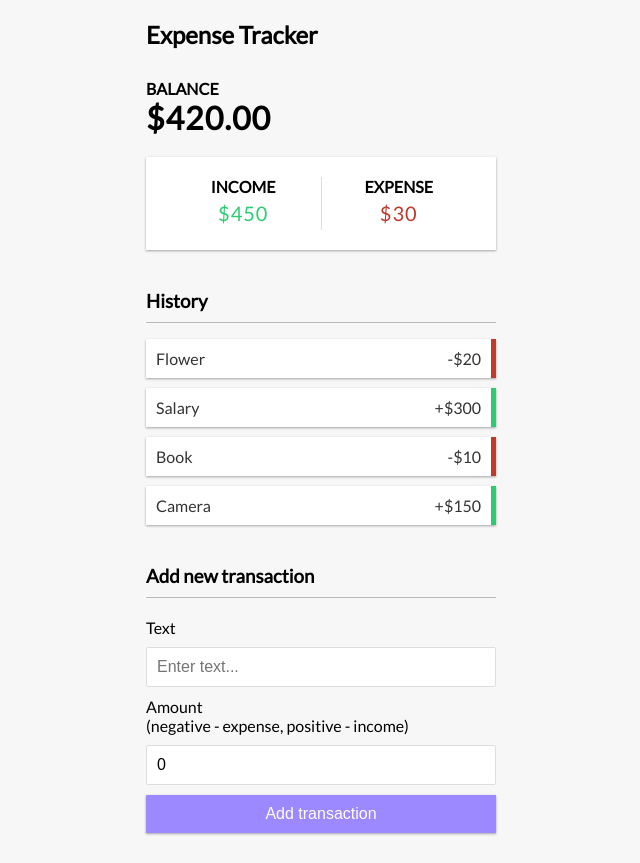
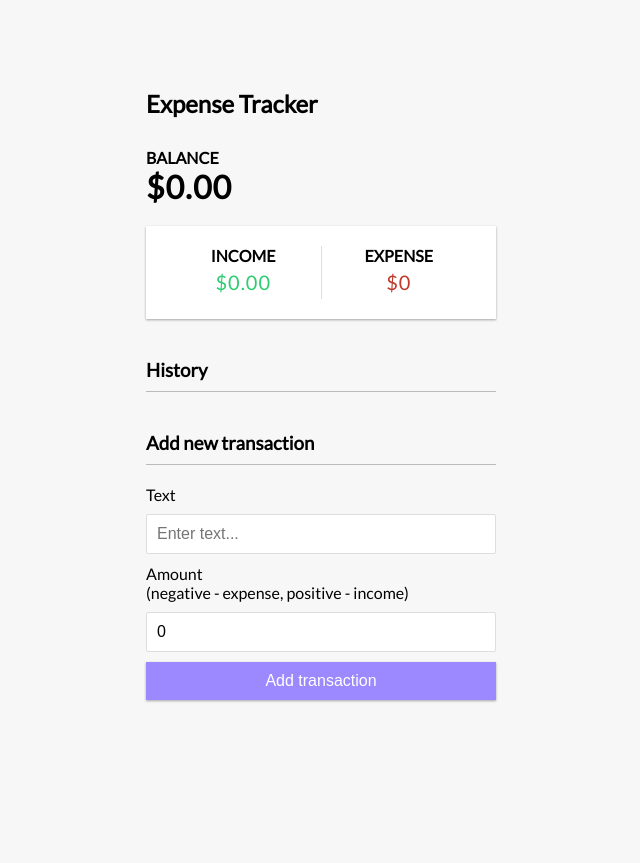
Before and after one commit to kaustuvkaran01/Expense-tracker, a React (Create React App) app in the folder frontend/: page / in a window 1280 px wide. Shown: the whole page, without its empty margins (319-959 px from the left). After the commit the page ends 800 px from the top, so only its background shows below. Built offline with nearby package versions, Linux system fonts and the light colour scheme.

Commit message:
chore:Frontend completed

```diff
--- a/frontend/src/components/AddTransaction.js
+++ b/frontend/src/components/AddTransaction.js
@@ -1,12 +1,24 @@
-import React, { useState } from "react";
+import React, { useState, useContext } from "react";
+import { GlobalContext } from "../context/GlobalState";
 
 export default function AddTransaction() {
 	const [text, setText] = useState("");
 	const [amount, setAmount] = useState(0);
+	const { addTransaction } = useContext(GlobalContext);
+	const onSubmit = (e) => {
+		e.preventDefault();
+		const newTransaction = {
+			id: Math.floor(Math.random() * 100000),
+			text,
+			amount: +amount,
+		};
+		console.log(newTransaction);
+		addTransaction(newTransaction);
+	};
 	return (
 		<div>
 			<h3>Add new transaction</h3>
-			<form>
+			<form onSubmit={onSubmit}>
 				<div className="form-control">
 					<label htmlFor="text">Text</label>
 					<input
@@ -30,7 +42,9 @@
 						placeholder="Enter amount..."
 					/>
 				</div>
-				<button className="btn">Add transaction</button>
+				<button type="submit" className="btn">
+					Add transaction
+				</button>
 			</form>
 		</div>
 	);
--- a/frontend/src/components/IncomeExpenses.js
+++ b/frontend/src/components/IncomeExpenses.js
@@ -7,8 +7,8 @@
 	console.log(amounts);
 	const income = amounts.filter((amount) => amount > 0);
 	const expense = amounts.filter((amount) => amount < 0);
-	const incomes = income.reduce((acc, item) => acc + item);
-	const expenses = expense.reduce((acc, item) => acc + item);
+	const incomes = income.reduce((acc, item) => acc + item, 0).toFixed(2);
+	const expenses = expense.reduce((acc, item) => acc + item, 0).toFixed(2);
 	return (
 		<div className="inc-exp-container">
 			<div>
--- a/frontend/src/context/AppReducer.js
+++ b/frontend/src/context/AppReducer.js
@@ -7,6 +7,11 @@
 					(transaction) => transaction.id !== action.payload
 				),
 			};
+		case "ADD_TRANSACTION":
+			return {
+				...state,
+				transactions: [action.payload, ...state.transactions],
+			};
 		default:
 			return state;
 	}
--- a/frontend/src/context/GlobalState.js
+++ b/frontend/src/context/GlobalState.js
@@ -1,14 +1,10 @@
 import React, { createContext, useReducer } from "react";
 import AppReducer from "./AppReducer";
+// import Transaction from "../components/Transaction";
 //create an init state
 
 const initialState = {
-	transactions: [
-		{ id: 1, text: "Flower", amount: -20 },
-		{ id: 2, text: "Salary", amount: 300 },
-		{ id: 3, text: "Book", amount: -10 },
-		{ id: 4, text: "Camera", amount: 150 },
-	],
+	transactions: [],
 };
 // Create context with the name Global Context
 export const GlobalContext = createContext(initialState);
@@ -25,11 +21,19 @@
 		});
 	}
 
+	function addTransaction(transaction) {
+		dispatch({
+			type: "ADD_TRANSACTION",
+			payload: transaction,
+		});
+	}
+
 	return (
 		<GlobalContext.Provider
 			value={{
 				transactions: state.transactions,
 				deleteTransaction,
+				addTransaction,
 			}}
 		>
 			{children}
```
